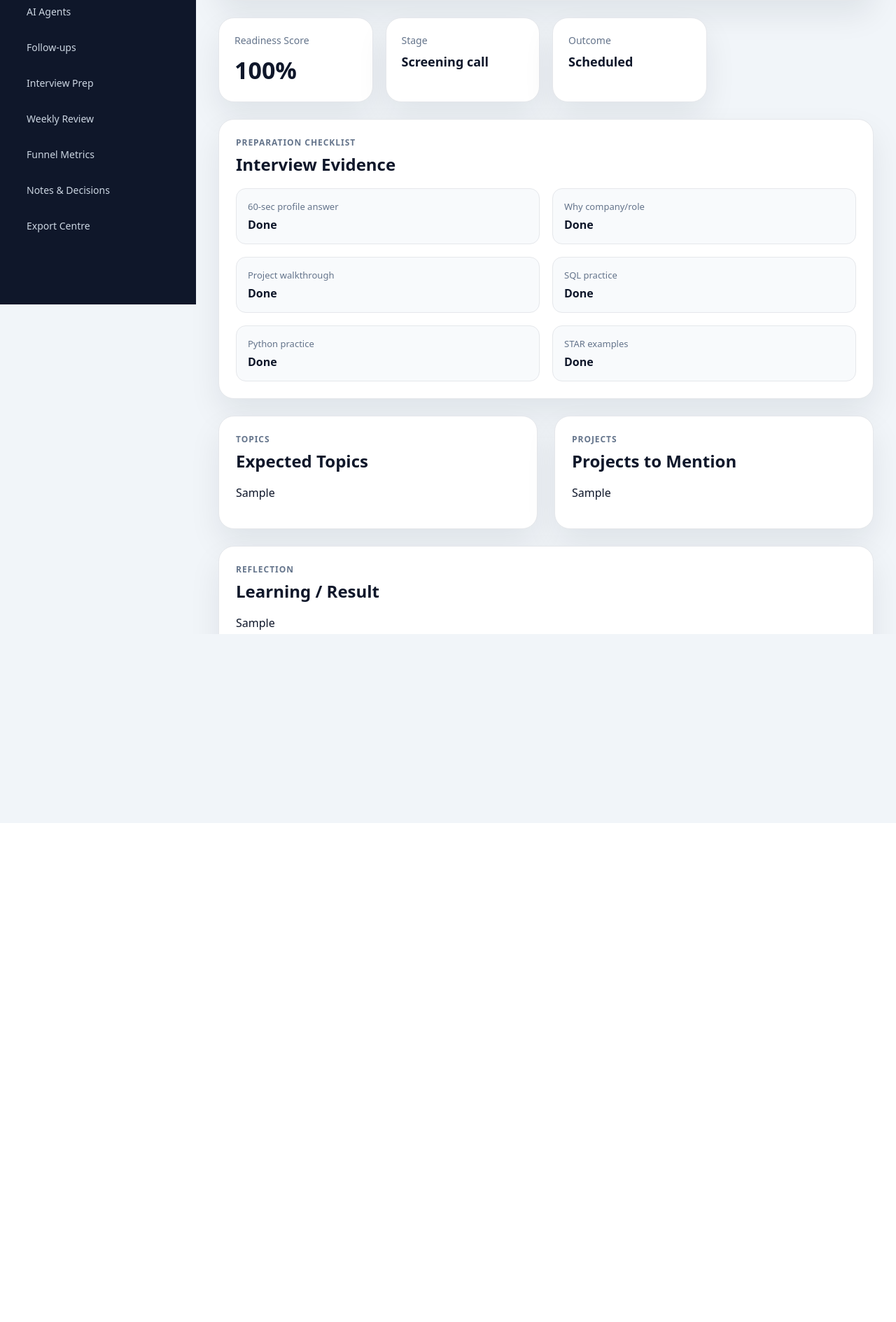
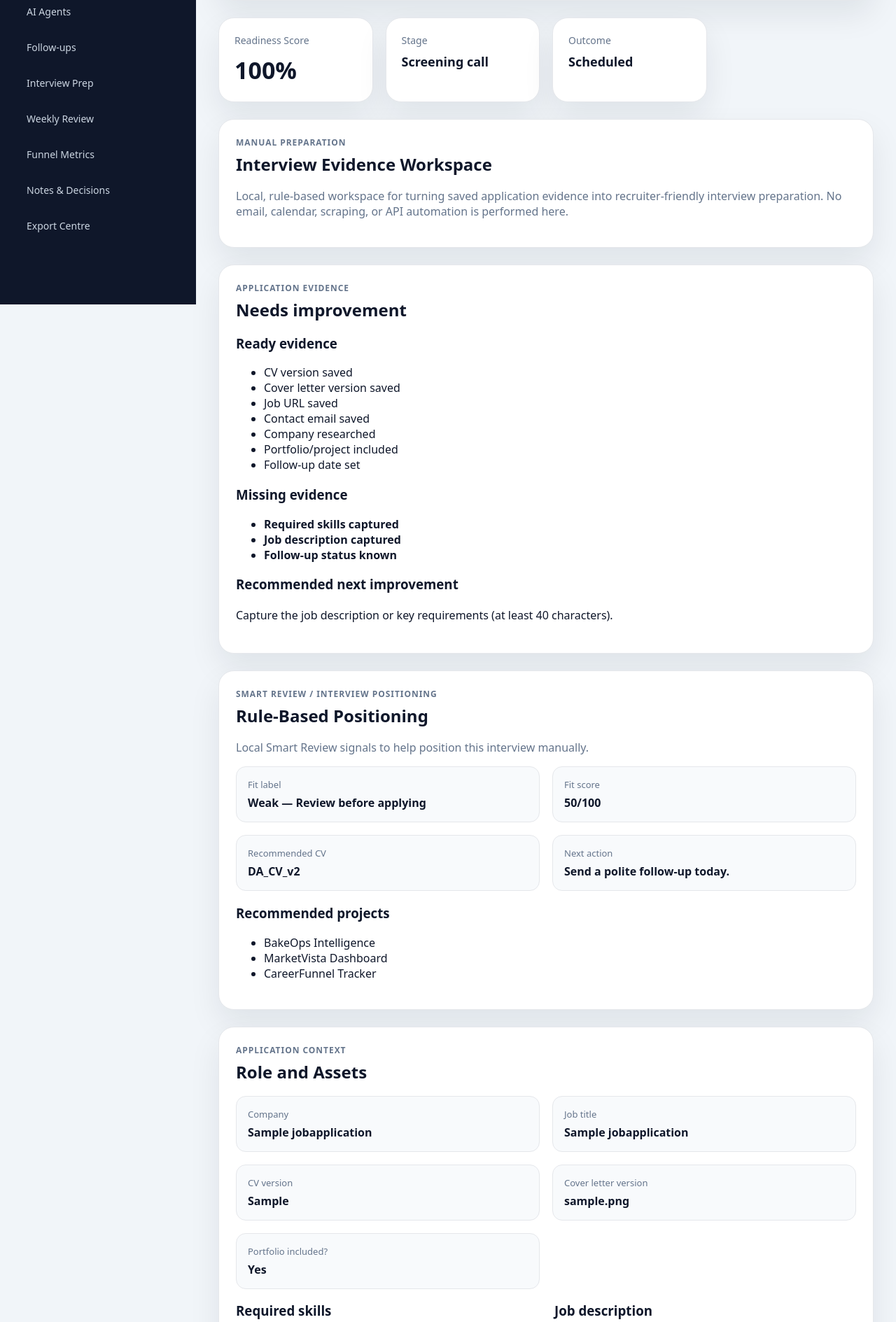
Before and after one commit to aminul-portfolio/careerfunnel-tracker, a Django app: page /interviews/1/ in a window 1280 px wide. Shown: the part 365-2254 px from the top of the page at 70% size. Before the commit the page ends 1541 px from the top, so only its background shows below. Run offline with Django 5.2, Linux system fonts and the light colour scheme; a user stored in the database is signed in; tables that the repository leaves empty hold one stand-in row (values such as "Sample post").

Commit message:
Sprint 19A: add interview evidence workspace

```diff
--- a/apps/interviews/views.py
+++ b/apps/interviews/views.py
@@ -1,6 +1,9 @@
 from django.contrib import messages
 from django.contrib.auth.decorators import login_required
 from django.shortcuts import get_object_or_404, redirect, render
+
+from apps.applications.services import build_application_evidence_readiness
+from apps.job_intelligence.services import build_smart_review
 
 from .forms import InterviewPrepForm
 from .models import InterviewPrep
@@ -15,7 +18,15 @@ def interview_list(request):
 @login_required
 def interview_detail(request, pk):
     interview = get_object_or_404(InterviewPrep, pk=pk, user=request.user)
-    return render(request, "interviews/interview_detail.html", {"interview": interview})
+    return render(
+        request,
+        "interviews/interview_detail.html",
+        {
+            "interview": interview,
+            "evidence_readiness": build_application_evidence_readiness(interview.application),
+            "smart_review": build_smart_review(interview.application),
+        },
+    )
 
 
 @login_required
--- a/templates/interviews/interview_detail.html
+++ b/templates/interviews/interview_detail.html
@@ -1,7 +1,150 @@
-{% extends "base.html" %}{% block title %}Interview Prep | {{ interview.application.company_name }}{% endblock %}{% block page_heading %}Interview Prep Detail{% endblock %}{% block content %}
-<div class="dashboard-grid"><section class="hero-panel"><p class="eyebrow">{{ interview.get_stage_display }}</p><h1>{{ interview.application.company_name }}</h1><p>{{ interview.application.job_title }} — {{ interview.interview_date }}</p><div class="hero-actions"><a href="{% url 'interviews:interview_update' interview.pk %}" class="btn btn-primary">Edit Prep</a><a href="{% url 'interviews:interview_list' %}" class="btn btn-secondary">Back</a></div></section>
-<section class="kpi-grid"><div class="kpi-card"><p>Readiness Score</p><h2>{{ interview.readiness_score }}%</h2></div><div class="kpi-card"><p>Stage</p><h2 class="small-kpi-text">{{ interview.get_stage_display }}</h2></div><div class="kpi-card"><p>Outcome</p><h2 class="small-kpi-text">{{ interview.get_outcome_display }}</h2></div></section>
-<section class="content-card"><div class="card-header"><p class="eyebrow">Preparation Checklist</p><h2>Interview Evidence</h2></div><div class="detail-grid"><div class="detail-item"><span>60-sec profile answer</span><strong>{{ interview.profile_answer_prepared|yesno:"Done,Missing" }}</strong></div><div class="detail-item"><span>Why company/role</span><strong>{{ interview.company_answer_prepared|yesno:"Done,Missing" }}</strong></div><div class="detail-item"><span>Project walkthrough</span><strong>{{ interview.project_walkthrough_prepared|yesno:"Done,Missing" }}</strong></div><div class="detail-item"><span>SQL practice</span><strong>{{ interview.sql_practice_done|yesno:"Done,Missing" }}</strong></div><div class="detail-item"><span>Python practice</span><strong>{{ interview.python_practice_done|yesno:"Done,Missing" }}</strong></div><div class="detail-item"><span>STAR examples</span><strong>{{ interview.star_examples_prepared|yesno:"Done,Missing" }}</strong></div></div></section>
-<section class="dashboard-two-column"><div class="content-card"><div class="card-header"><p class="eyebrow">Topics</p><h2>Expected Topics</h2></div><p class="note-text">{{ interview.expected_topics|default:"No topics added."|linebreaks }}</p></div><div class="content-card"><div class="card-header"><p class="eyebrow">Projects</p><h2>Projects to Mention</h2></div><p class="note-text">{{ interview.projects_to_mention|default:"No projects added."|linebreaks }}</p></div></section>
-<section class="content-card"><div class="card-header"><p class="eyebrow">Reflection</p><h2>Learning / Result</h2></div><p class="note-text">{{ interview.reflection|default:"No reflection yet."|linebreaks }}</p></section>
-<section class="danger-zone"><div><p class="eyebrow">Danger Zone</p><h2>Delete interview prep</h2><p>Delete only if created by mistake.</p></div><a href="{% url 'interviews:interview_delete' interview.pk %}" class="btn btn-danger">Delete</a></section></div>{% endblock %}
+{% extends "base.html" %}
+{% block title %}Interview Prep | {{ interview.application.company_name }}{% endblock %}
+{% block page_heading %}Interview Prep Detail{% endblock %}
+{% block content %}
+<div class="dashboard-grid">
+    <section class="hero-panel">
+        <p class="eyebrow">{{ interview.get_stage_display }}</p>
+        <h1>{{ interview.application.company_name }}</h1>
+        <p>{{ interview.application.job_title }} — {{ interview.interview_date }}</p>
+        <div class="hero-actions">
+            <a href="{% url 'interviews:interview_update' interview.pk %}" class="btn btn-primary">Edit Prep</a>
+            <a href="{% url 'interviews:interview_list' %}" class="btn btn-secondary">Back</a>
+        </div>
+    </section>
+
+    <section class="kpi-grid">
+        <div class="kpi-card"><p>Readiness Score</p><h2>{{ interview.readiness_score }}%</h2></div>
+        <div class="kpi-card"><p>Stage</p><h2 class="small-kpi-text">{{ interview.get_stage_display }}</h2></div>
+        <div class="kpi-card"><p>Outcome</p><h2 class="small-kpi-text">{{ interview.get_outcome_display }}</h2></div>
+    </section>
+
+    <section class="content-card">
+        <div class="card-header">
+            <p class="eyebrow">Manual Preparation</p>
+            <h2>Interview Evidence Workspace</h2>
+        </div>
+        <p class="muted-text">
+            Local, rule-based workspace for turning saved application evidence into recruiter-friendly interview preparation.
+            No email, calendar, scraping, or API automation is performed here.
+        </p>
+    </section>
+
+    <section class="content-card">
+        <div class="card-header">
+            <p class="eyebrow">Application Evidence</p>
+            <h2>{{ evidence_readiness.readiness_label }}</h2>
+        </div>
+        <h3>Ready evidence</h3>
+        {% if evidence_readiness.ready_items %}
+            <ul class="workflow-list">
+                {% for item in evidence_readiness.ready_items %}
+                    <li>{{ item }}</li>
+                {% endfor %}
+            </ul>
+        {% else %}
+            <p class="muted-text">No application evidence items are complete yet.</p>
+        {% endif %}
+        <h3>Missing evidence</h3>
+        {% if evidence_readiness.missing_items %}
+            <ul class="workflow-list">
+                {% for item in evidence_readiness.missing_items %}
+                    <li><strong>{{ item }}</strong></li>
+                {% endfor %}
+            </ul>
+        {% else %}
+            <div class="diagnosis-box">
+                <strong>Application evidence is complete</strong>
+                <p>Keep this record updated as the interview progresses.</p>
+            </div>
+        {% endif %}
+        <h3>Recommended next improvement</h3>
+        <p class="note-text">{{ evidence_readiness.recommended_next_improvement }}</p>
+    </section>
+
+    <section class="content-card">
+        <div class="card-header">
+            <p class="eyebrow">Smart Review / Interview Positioning</p>
+            <h2>Rule-Based Positioning</h2>
+        </div>
+        <p class="muted-text">Local Smart Review signals to help position this interview manually.</p>
+        <div class="detail-grid">
+            <div class="detail-item"><span>Fit label</span><strong>{{ smart_review.job_fit_label }}</strong></div>
+            <div class="detail-item"><span>Fit score</span><strong>{{ smart_review.job_fit_score }}/100</strong></div>
+            <div class="detail-item"><span>Recommended CV</span><strong>{{ smart_review.recommended_cv }}</strong></div>
+            <div class="detail-item"><span>Next action</span><strong>{{ smart_review.next_action }}</strong></div>
+        </div>
+        <h3>Recommended projects</h3>
+        <ul class="workflow-list">
+            {% for project in smart_review.recommended_projects %}
+                <li>{{ project }}</li>
+            {% endfor %}
+        </ul>
+    </section>
+
+    <section class="content-card">
+        <div class="card-header">
+            <p class="eyebrow">Application Context</p>
+            <h2>Role and Assets</h2>
+        </div>
+        <div class="detail-grid">
+            <div class="detail-item"><span>Company</span><strong>{{ interview.application.company_name }}</strong></div>
+            <div class="detail-item"><span>Job title</span><strong>{{ interview.application.job_title }}</strong></div>
+            <div class="detail-item"><span>CV version</span><strong>{{ interview.application.cv_version|default:"Not specified" }}</strong></div>
+            <div class="detail-item"><span>Cover letter version</span><strong>{{ interview.application.cover_letter_version|default:"Not specified" }}</strong></div>
+            <div class="detail-item"><span>Portfolio included?</span><strong>{{ interview.application.portfolio_project_included|yesno:"Yes,No" }}</strong></div>
+        </div>
+        <section class="dashboard-two-column">
+            <div>
+                <h3>Required skills</h3>
+                <p class="note-text">{{ interview.application.required_skills|default:"No skills captured."|linebreaks }}</p>
+            </div>
+            <div>
+                <h3>Job description</h3>
+                <p class="note-text">{{ interview.application.job_description|default:"No description captured."|linebreaks }}</p>
+            </div>
+        </section>
+    </section>
+
+    <section class="content-card">
+        <div class="card-header">
+            <p class="eyebrow">Preparation Checklist</p>
+            <h2>Interview Evidence</h2>
+        </div>
+        <div class="detail-grid">
+            <div class="detail-item"><span>60-sec profile answer</span><strong>{{ interview.profile_answer_prepared|yesno:"Done,Missing" }}</strong></div>
+            <div class="detail-item"><span>Why company/role</span><strong>{{ interview.company_answer_prepared|yesno:"Done,Missing" }}</strong></div>
+            <div class="detail-item"><span>Project walkthrough</span><strong>{{ interview.project_walkthrough_prepared|yesno:"Done,Missing" }}</strong></div>
+            <div class="detail-item"><span>SQL practice</span><strong>{{ interview.sql_practice_done|yesno:"Done,Missing" }}</strong></div>
+            <div class="detail-item"><span>Python practice</span><strong>{{ interview.python_practice_done|yesno:"Done,Missing" }}</strong></div>
+            <div class="detail-item"><span>STAR examples</span><strong>{{ interview.star_examples_prepared|yesno:"Done,Missing" }}</strong></div>
+            <div class="detail-item"><span>Questions for employer</span><strong>{{ interview.questions_for_employer_prepared|yesno:"Done,Missing" }}</strong></div>
+        </div>
+    </section>
+
+    <section class="dashboard-two-column">
+        <div class="content-card">
+            <div class="card-header"><p class="eyebrow">Topics</p><h2>Expected Topics</h2></div>
+            <p class="note-text">{{ interview.expected_topics|default:"No topics added."|linebreaks }}</p>
+        </div>
+        <div class="content-card">
+            <div class="card-header"><p class="eyebrow">Projects</p><h2>Projects to Mention</h2></div>
+            <p class="note-text">{{ interview.projects_to_mention|default:"No projects added."|linebreaks }}</p>
+        </div>
+    </section>
+
+    <section class="content-card">
+        <div class="card-header"><p class="eyebrow">Reflection</p><h2>Learning / Result</h2></div>
+        <p class="note-text">{{ interview.reflection|default:"No reflection yet."|linebreaks }}</p>
+    </section>
+
+    <section class="danger-zone">
+        <div>
+            <p class="eyebrow">Danger Zone</p>
+            <h2>Delete interview prep</h2>
+            <p>Delete only if created by mistake.</p>
+        </div>
+        <a href="{% url 'interviews:interview_delete' interview.pk %}" class="btn btn-danger">Delete</a>
+    </section>
+</div>
+{% endblock %}
```
Also changed, not shown: apps/interviews/tests.py (+92 -0 lines).
